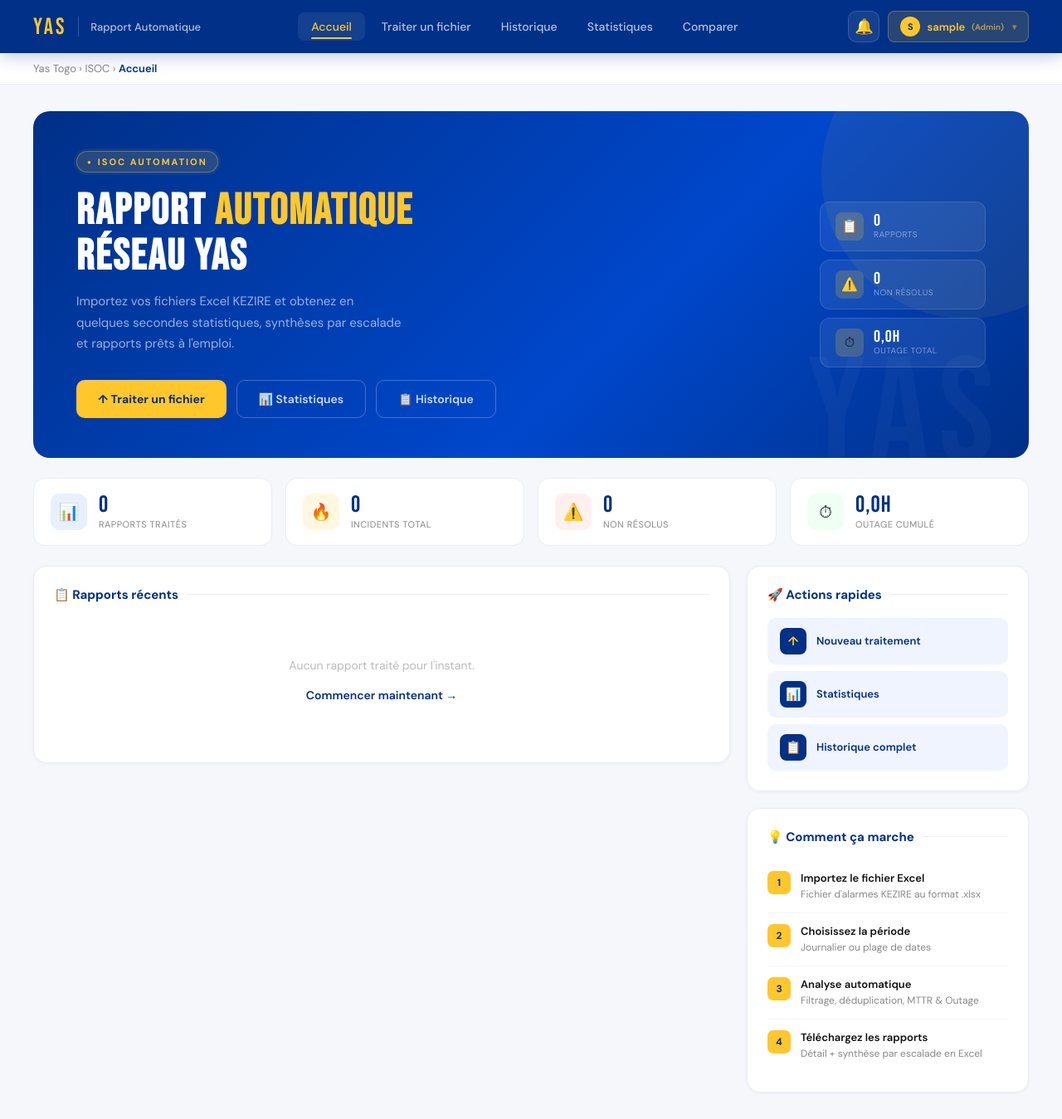
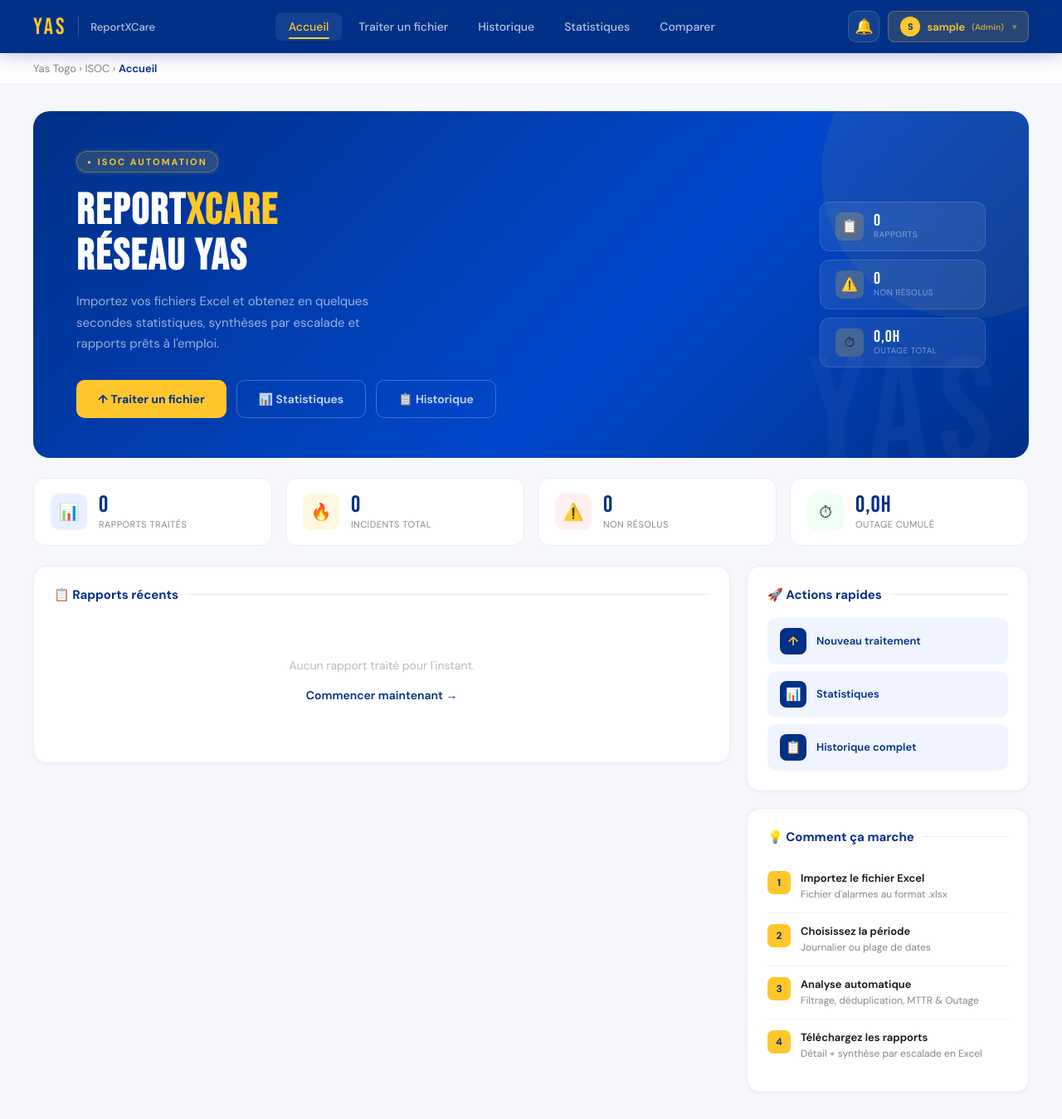
Before and after one commit to Fichale10/Rapport-Auto, a Django app: page / in a window 1280 px wide. Shown: the whole page at 83% size. Run offline with Django 5.2, Linux system fonts and the light colour scheme; the visitor is signed in with stand-in values (Sample User, id 1); data that the repository does not hold is empty.

Commit message:
refactor: update references from "Rapport Automatique" to "ReportXCare" across multiple templates and views

```diff
--- a/reports/templates/reports/error.html
+++ b/reports/templates/reports/error.html
@@ -1,6 +1,6 @@
 {% extends "base.html" %}
 
-{% block title %}Erreur — Rapport Automatique{% endblock %}
+{% block title %}Erreur — ReportXCare{% endblock %}
 
 {% block content %}
 <section class="section">
--- a/reports/templates/reports/home.html
+++ b/reports/templates/reports/home.html
@@ -1,5 +1,5 @@
 {% extends "base.html" %}
-{% block title %}Accueil — Rapport Auto | Yas{% endblock %}
+{% block title %}Accueil — ReportXCare | Yas{% endblock %}
 {% block breadcrumb %}Accueil{% endblock %}
 
 {% block extra_css %}
@@ -208,10 +208,10 @@
     <div class="hero-text">
       <div class="hero-badge">ISOC Automation</div>
       <h1 class="hero-title">
-        Rapport <span>Automatique</span><br>Réseau Yas
+        Report<span>XCare</span><br>Réseau Yas
       </h1>
       <p class="hero-desc">
-        Importez vos fichiers Excel KEZIRE et obtenez en quelques secondes
+        Importez vos fichiers Excel et obtenez en quelques secondes
         statistiques, synthèses par escalade et rapports prêts à l'emploi.
       </p>
       <div class="hero-actions">
@@ -486,7 +486,7 @@
           <div class="step-num">1</div>
           <div>
             <h4>Importez le fichier Excel</h4>
-            <p>Fichier d'alarmes KEZIRE au format .xlsx</p>
+            <p>Fichier d'alarmes au format .xlsx</p>
           </div>
         </div>
         <div class="step">
--- a/reports/templates/reports/pdf_report.html
+++ b/reports/templates/reports/pdf_report.html
@@ -331,7 +331,7 @@
     </div>
     <div class="header-right">
       <div class="report-type">● Rapport d'incidents réseau</div>
-      <div class="report-title">Rapport Automatique</div>
+      <div class="report-title">ReportXCare</div>
       <div class="report-period">📅 {{ period_label }}</div>
     </div>
   </div>
--- a/reports/templates/reports/upload.html
+++ b/reports/templates/reports/upload.html
@@ -308,7 +308,7 @@
   <!-- Formulaire principal -->
   <div class="upload-card">
     <div class="upload-card-title">↑ Traiter un fichier</div>
-    <p class="upload-card-sub">Importez votre fichier Excel d'alarmes KEZIRE et configurez la période à analyser.</p>
+    <p class="upload-card-sub">Importez votre fichier Excel d'alarmes et configurez la période à analyser.</p>
 
     <form method="post" enctype="multipart/form-data" id="uploadForm">
       {% csrf_token %}
@@ -377,7 +377,7 @@
         <div class="step-num">1</div>
         <div class="step-txt">
           <h4>Importez le fichier Excel</h4>
-          <p>Fichier KEZIRE exporté depuis votre système d'alarmes réseau.</p>
+          <p>Fichier exporté depuis votre système d'alarmes réseau.</p>
         </div>
       </div>
       <div class="info-step">
--- a/reports/views.py
+++ b/reports/views.py
@@ -626,7 +626,7 @@ def export_pdf(request, pk):
         p('<b>YAS</b>', size=24, color='#003087'),
         Table([
             [p('● RAPPORT D\'INCIDENTS RÉSEAU', size=8, color='#FFC72C')],
-            [p('<b>Rapport Automatique</b>', size=14, color='#003087')],
+            [p('<b>ReportXCare</b>', size=14, color='#003087')],
             [p(f'📅 {_period_label(report)}', size=9, color="#888888")],
         ], colWidths=[W*0.55]),
     ]], colWidths=[W*0.35, W*0.65])
@@ -1212,7 +1212,7 @@ def export_statistiques(request):
     ws0.row_dimensions[1].height = 10
     ws0.merge_cells('B2:G2')
     c = ws0['B2']
-    c.value = 'YAS NOC — RAPPORT AUTOMATIQUE'
+    c.value = 'YAS NOC — REPORTXCARE'
     c.font  = Font(name='Calibri', bold=True, size=20, color=WHITE)
     c.alignment = c_align(); c.fill = h_fill()
     ws0.row_dimensions[2].height = 44
--- a/templates/accounts/login.html
+++ b/templates/accounts/login.html
@@ -3,7 +3,7 @@
 <head>
   <meta charset="UTF-8">
   <meta name="viewport" content="width=device-width, initial-scale=1.0">
-  <title>Connexion — Rapport Auto | Yas</title>
+  <title>Connexion — ReportXCare | Yas</title>
   <link href="https://fonts.googleapis.com/css2?family=Bebas+Neue&family=DM+Sans:wght@400;500;600;700&display=swap" rel="stylesheet">
   <style>
     *, *::before, *::after { box-sizing: border-box; margin: 0; padding: 0; }
@@ -254,7 +254,7 @@
 
     <div class="brand-center">
       <div class="brand-title">
-        Rapport<br><span>Automatique</span><br>Réseau YAS
+        Report<span>XCare</span><br>Réseau YAS
       </div>
       <p class="brand-desc">
         Plateforme de traitement automatisé des alarmes réseau.
--- a/templates/accounts/register.html
+++ b/templates/accounts/register.html
@@ -3,7 +3,7 @@
 <head>
   <meta charset="UTF-8">
   <meta name="viewport" content="width=device-width, initial-scale=1.0">
-  <title>Inscription — Rapport Auto | Yas</title>
+  <title>Inscription — ReportXCare | Yas</title>
   <link href="https://fonts.googleapis.com/css2?family=Bebas+Neue&family=DM+Sans:wght@400;500;600;700&display=swap" rel="stylesheet">
   <style>
     *, *::before, *::after { box-sizing: border-box; margin: 0; padding: 0; }
--- a/templates/base.html
+++ b/templates/base.html
@@ -4,7 +4,7 @@
 <head>
   <meta charset="UTF-8">
   <meta name="viewport" content="width=device-width, initial-scale=1.0">
-  <title>{% block title %}Rapport Auto — Yas{% endblock %}</title>
+  <title>{% block title %}ReportXCare — Yas{% endblock %}</title>
   <link rel="icon" type="image/svg+xml" href="{% static 'reports/favicon.svg' %}">
   <link href="https://fonts.googleapis.com/css2?family=Bebas+Neue&family=DM+Sans:wght@400;500;600;700&display=swap" rel="stylesheet">
   <style>
@@ -214,7 +214,7 @@
   <a href="{% url 'home' %}" class="nav-brand">
     <span class="nav-logo">YAS</span>
     <div class="nav-divider"></div>
-    <span class="nav-app">Rapport Automatique</span>
+    <span class="nav-app">ReportXCare</span>
   </a>
 
   <div class="nav-links">
```
Also changed, not shown: 1 other file.
